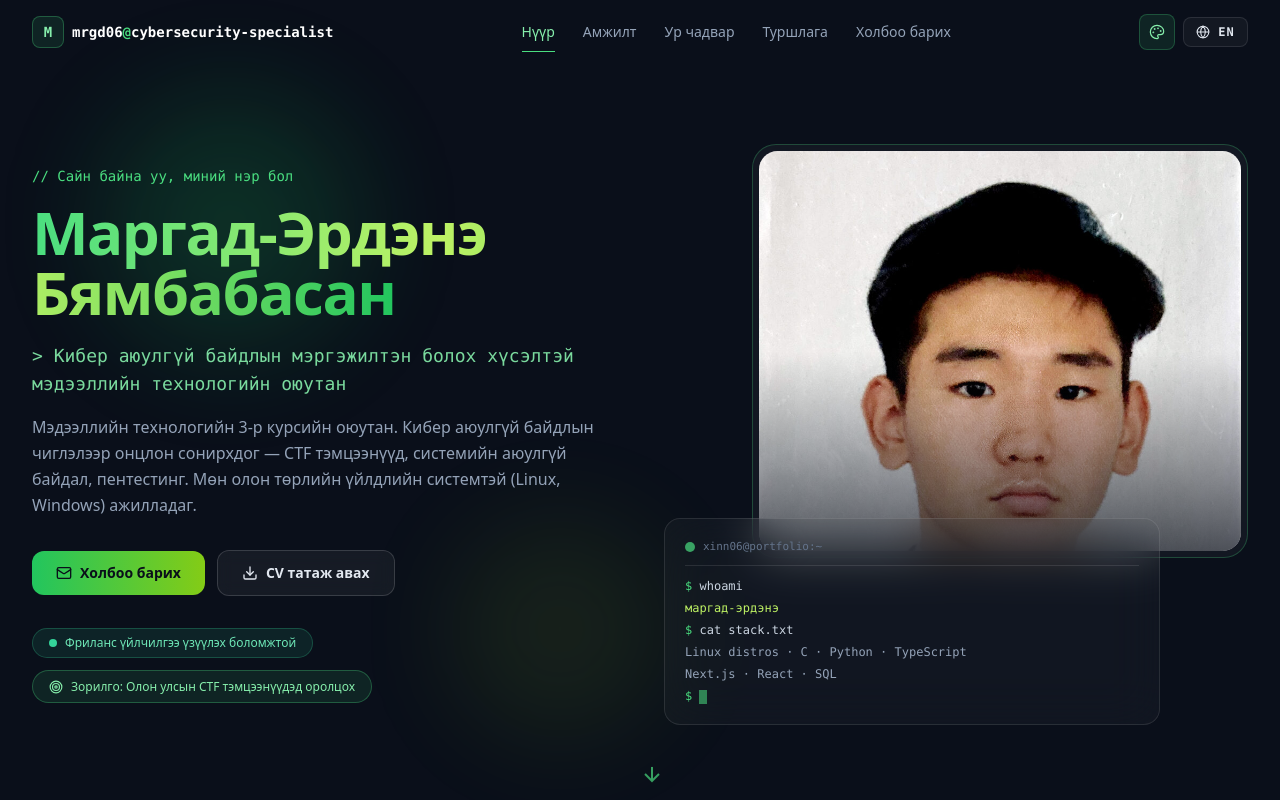
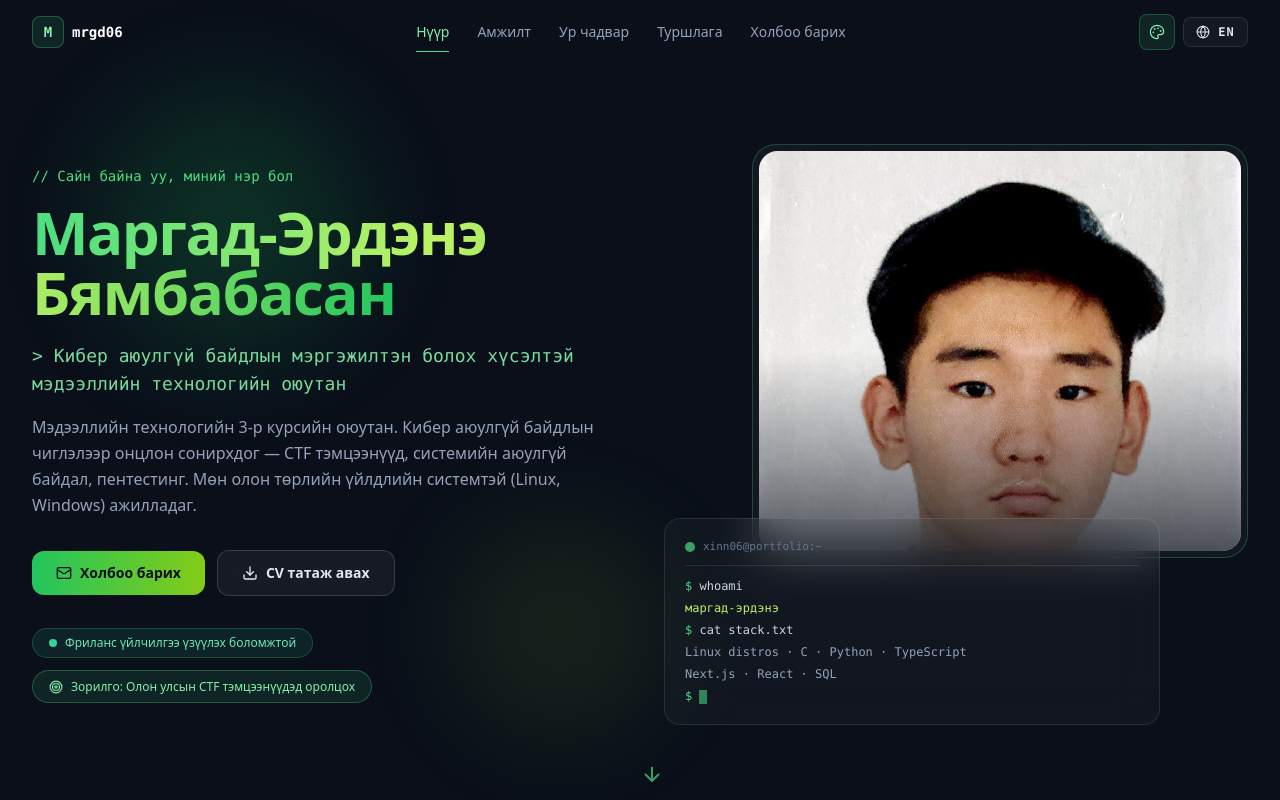
Before and after one commit to Zaprilli/Portfolio_web, a Next.js app: page / in a window 1280 px wide. Shown: the top 800 px of the page. Built offline with nearby package versions, Linux system fonts and the light colour scheme.

Commit message:
nav: brand 'mrgd06'

```diff
--- a/components/Navbar.tsx
+++ b/components/Navbar.tsx
@@ -71,7 +71,7 @@ export default function Navbar() {
             M
           </span>
           <span className="hidden sm:inline">
-            mrgd06<span className="text-brand-400">@</span>cybersecurity-specialist
+            mrgd06
           </span>
         </button>
 
```
